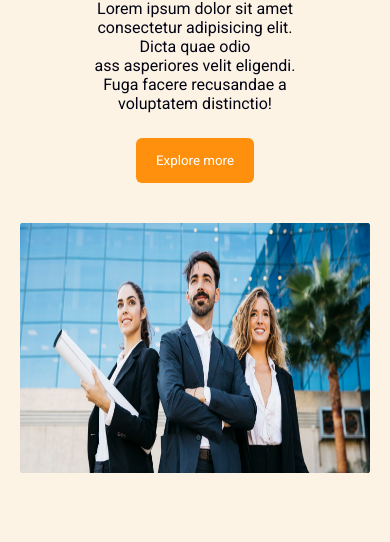
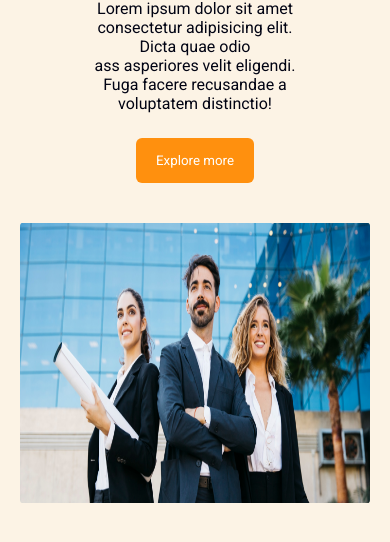
Before and after one commit to Sajjad4829/responsive-landing-page, a plain HTML site: page index.html in a window 390 px wide. Shown: the part 248-790 px from the top of the page. Drawn offline with Linux system fonts and the light colour scheme.

Commit message:
css change

```diff
--- a/index.css
+++ b/index.css
@@ -84,7 +84,7 @@
             }
             .header-image {
                 max-width: 350px;
-                max-height: 250px;
+                max-height: 280px;
                 border-radius: 15px;
             }
             .item a:hover {
```
